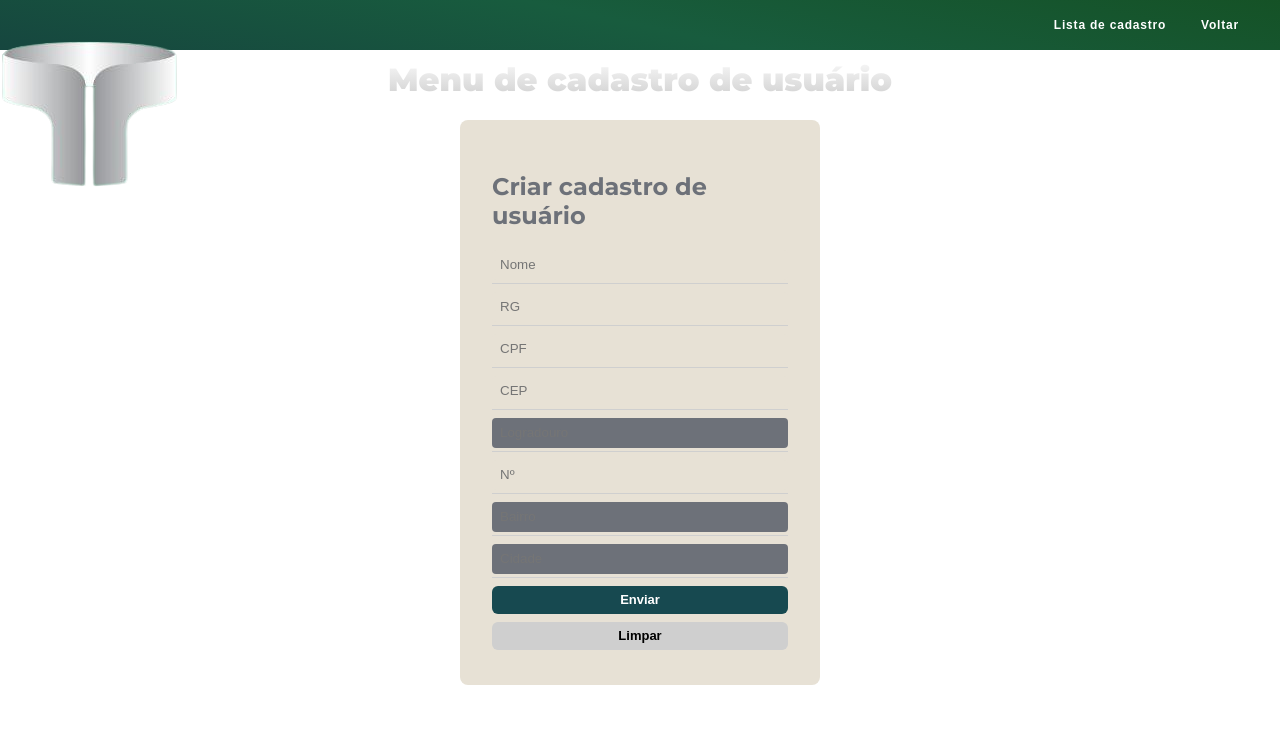
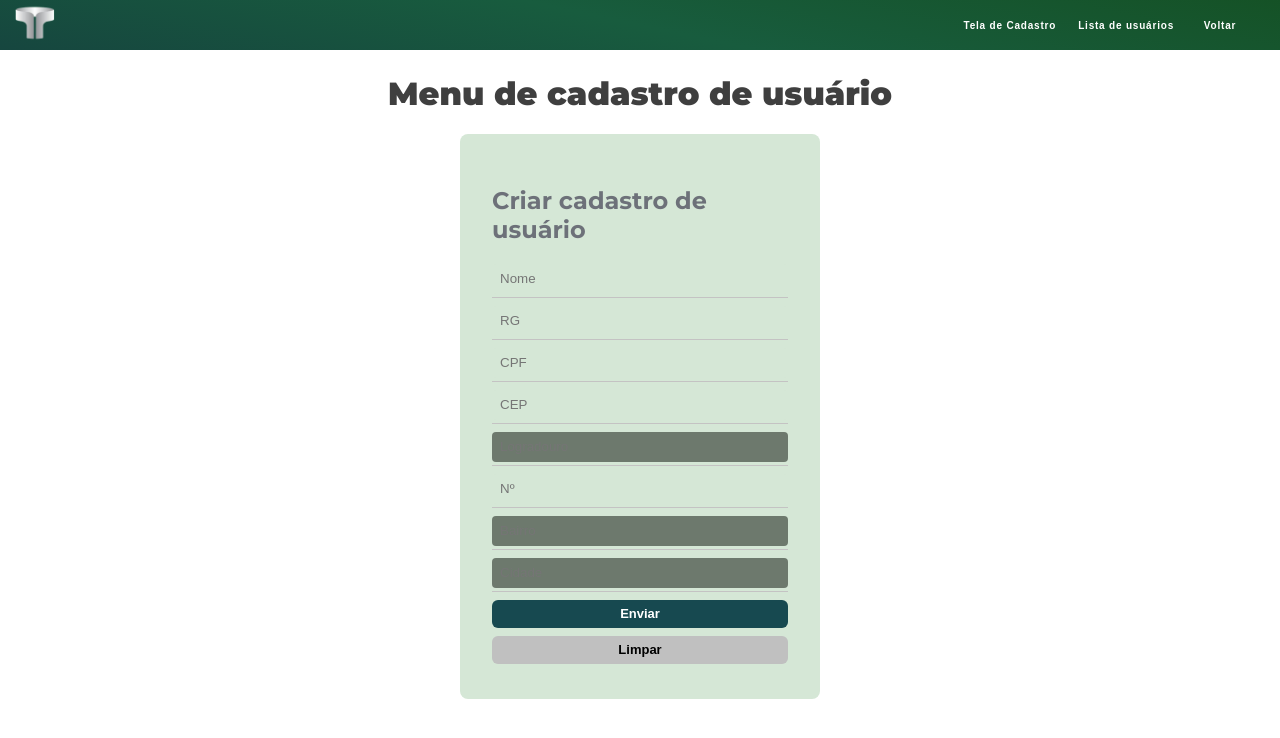
Before and after one commit to 01010111iz/Projeto-CRUD, a plain HTML site: page frontend/home/home.html in a window 1280 px wide. Drawn offline with Linux system fonts and the light colour scheme.

Commit message:
Repositório com projetos back e front end

```diff
--- a/frontend/css/home.css
+++ b/frontend/css/home.css
@@ -1,42 +1,22 @@
-@import url('https://fonts.googleapis.com/css2?family=Montserrat:ital,wght@0,100;0,200;0,300;0,400;0,500;0,600;0,700;0,800;0,900;1,100;1,200;1,300;1,400;1,500;1,600;1,700;1,800;1,900&display=swap');
-
 h4{
-  margin:10}
-
-.Tora{
-  height: 3px;
-}
-
-.link{
-  background: transparent;
-  text-align: center;
-  align-items: center;
-  display: flex;
-  justify-content: end;
+  margin:10;
 }
 
 .button-link{
-  display: flex;
+  cursor: pointer;
   margin: 5px;
   border: none;
+  border-radius: 10px;
+  background: transparent;
+  color: #ffffff;
+  font-weight: bold;
+  font-size: 10px;
+  height: 30px;
   width: auto;
-  border-radius: 10px;
-  font-size: 12px;
-  font-weight: bold;
-  height: 20px;
   letter-spacing: .05rem;
   position: relative;
   overflow: hidden;
   z-index: 1;
-  cursor: pointer;
-}
-
-#list{
-  border-radius: 50px;
-  color: #ffffff;
-  background: transparent;
-  height: 30px;
-  width: 140px;
 }
 
 #logout{
@@ -59,7 +39,6 @@ h4{
   opacity: .4;
 }
 
-
 .formHeader {
   min-height: 60px;
   width: auto;
@@ -71,23 +50,20 @@ h4{
 }
 
 .cadastro {
-  margin-top: 10px;
+  margin: 24px;
   font-family: "Montserrat";
   font-weight: 900;
-  background: linear-gradient(180deg, #f9f9f9, #cfcfcf);
-  -webkit-background-clip: text;
-  background-clip: text;
-  -webkit-text-fill-color: transparent;
   display: flex;
   justify-content: center;
   align-items: center;
+  color: #0c0c0cc9;
 }
 
 .content {
   margin: auto;
   min-height: 400px;
   width: 360px;
-  background-color: #e7e1d5;
+  background-color: #d5e7d6;
   box-sizing: border-box;
   padding: 32px;
   border-radius: 8px;
@@ -118,20 +94,19 @@ input {
   padding-left: 8px;
   outline: unset;
   border-radius: 4px;
-  background: #e7e1d5;
-  color: #6d7179;
+  background: #d5e7d6;
 }
 
 :disabled{
-  color: #e7e1d5;
-  background-color: #6d7179;
+  color: #0c0c0c;
+  background-color: #6d796d;
 }
 
 .border {
   height: 1px;
   width: 100%;
   margin-bottom: 8px;
-  background-color: #cfcfcf;
+  background-color: #c4c3c3;
 }
 
 .border-address {
@@ -148,6 +123,7 @@ button {
   align-items: center;
   justify-content: center;
 }
+
 .button {
   outline: none;
   background: #174950;
@@ -169,10 +145,9 @@ button {
   opacity: .8;
 }
 
-
 .button-res {
   outline: none;
-  background: #cfcfcf;
+  background: #c0c0c0;
   font-weight: bold;
   font-size: 13px;
   border-radius: 6px;
--- a/frontend/css/main.css
+++ b/frontend/css/main.css
@@ -27,7 +27,7 @@ body{
     color: #ffffff;
     font-weight: bold;
     font-size: 10px;
-    height: 20px;
+    height: 30px;
     letter-spacing: .05rem;
     position: relative;
     overflow: hidden;
@@ -43,7 +43,7 @@ body{
     color: #ffffff;
     font-weight: bold;
     font-size: 10px;
-    height: 20px;
+    height: 30px;
     letter-spacing: .05rem;
     position: relative;
     overflow: hidden;
@@ -63,6 +63,10 @@ body{
     height: 30px;
     width: auto;
 }
+
+.registerButton:active, .listButton:active{
+    opacity: .4;
+  }
 
 .main{
     padding-bottom: 2.5rem;
--- a/frontend/css/put.css
+++ b/frontend/css/put.css
@@ -1,100 +1,75 @@
-@import url("https://fonts.googleapis.com/css2?family=Montserrat:ital,wght@0,100;0,200;0,300;0,400;0,500;0,600;0,700;0,800;0,900;1,100;1,200;1,300;1,400;1,500;1,600;1,700;1,800;1,900&display=swap");
-body {
-  margin: 0;
-  padding: 0;
-  font-family: "Montserrat", sans-serif, "Segoe UI", Tahoma, Geneva, Verdana;
-  font-style: normal;
-  min-height: 98.4vh;
-  height: auto;
-  background: linear-gradient(192deg, #155226, #185c3e, #16463f);
-  background-repeat: no-repeat;
-  font-weight: 700;
+.back{
+  cursor: pointer;
+  margin: 5px;
+  margin-right: 30px;
+  border: none;
+  border-radius: 10px;
+  background: transparent;
+  color: #ffffff;
+  font-weight: bold;
+  font-size: 10px;
+  height: 30px;
+  width: auto;
+  letter-spacing: .05rem;
+  position: relative;
+  overflow: hidden;
+  z-index: 1;
 }
 
-h1 {
-  margin-top: 40px;
-  font-size:xxx-large;
-  font-family: "Montserrat";
-  font-weight: bolder;
-  background: linear-gradient(180deg, #f9f9f9, #e7e1d5);
-  -webkit-background-clip: text;
-  background-clip: text;
-  -webkit-text-fill-color: transparent;
+.back:hover{
+  border-radius: 50px;
+  background: #ffffff39;
+  height: 30px;
+  width: auto;
+}
+
+.back:active{
+  opacity: .4;
+}
+
+.table{
   display: flex;
   justify-content: center;
   align-items: center;
+  flex-direction: column;
 }
 
-.div-link{
-  display: flex;
-  justify-content: end;
-  align-items: center;
-  margin: 10px 80px;
+.TableTitle{
+  font-size: 40px;
+  font-weight: 600;
+  letter-spacing: .05rem;
+  color: #0c0c0cc9;
 }
 
-.link{
-  width: auto;
-  color: #ffffff;
-  background: transparent;
+.TableContent{
+  width: 500px;
+  height: auto;
+  background: #d5e7d6;
   border-radius: 10px;
-  border: none;
+  text-transform: capitalize;
   font-size: 15px;
-  font-weight: bold;
-  height: 30px;
-  letter-spacing: .05rem;
+  letter-spacing: .04rem;
 }
 
-.link:hover{
-  border-radius: 50px;
-  background: #ffffff39;
-  height: 30px;
-  width: 60px;
+.Buttons{
+  display: flex;
+  justify-content: space-evenly;
 }
 
-.link:active{
-  opacity: .4;
+#editButton, #deleteButton{
+  cursor: pointer;
+  height: 28px;
+  width: auto;
+  transition: all 1s;
 }
 
-#table{
-  display: flex;
-  justify-content: center;
-  flex-direction: column;
-  align-items: center;
+#deleteButton:hover, #deleteButton:focus{
+  position: relative;
+  animation: spin 4s linear infinite;
 }
 
-#data-head {
-  font-family: "Montserrat", sans-serif;
-  font-size: x-large;
-  text-transform: capitalize;
-  box-sizing: border-box;
-  width: 500px;
-  height: auto;
-  border-radius: 8px;
-  color: #1f1f1f;
-  background-color: #e7e1d5c9;;
+#editButton:active, #deleteButton:active{
+  opacity: .3;
 }
 
-ul{
-  font-weight: lighter;
-}
-
-#bar{
-  height: 1px;
-  width: 100%;
-  color: #0f0f0f;
-}
-
-img {
-  height: 30px;
-  width: auto;
-  margin-left: 130px;
-  margin-top: 10px;
-  margin-bottom: 10px;
-  outline: none;
-  cursor: pointer;
-}
-
-
-img:active {
-  opacity: 0.7;
-}
+@keyframes spin {100%{-webkit-transform: rotateX(360deg); transform: rotate(360deg);}}
--- a/frontend/css/style.css
+++ b/frontend/css/style.css
@@ -1,3 +1,4 @@
+@import url('https://fonts.googleapis.com/css2?family=Montserrat:ital,wght@0,100;0,200;0,300;0,400;0,500;0,600;0,700;0,800;0,900;1,100;1,200;1,300;1,400;1,500;1,600;1,700;1,800;1,900&display=swap');
 body {
     margin: 0;
     padding: 0;
@@ -16,4 +17,42 @@ body {
     justify-content: space-between;
     background: linear-gradient(192deg, #155226, #185c3e, #16463f);
     align-items: center;
+
 }
+
+img{
+  height: 40px;
+  margin: 5px 15px;
+}
+
+.btns{
+  display: flex;
+}
+
+.registerButton, .listButton {
+    cursor: pointer;
+    margin: 5px;
+    border: none;
+    border-radius: 10px;
+    background: transparent;
+    color: #ffffff;
+    font-weight: bold;
+    font-size: 10px;
+    height: 30px;
+    width: auto;
+    letter-spacing: .05rem;
+    position: relative;
+    overflow: hidden;
+    z-index: 1;
+}
+
+.registerButton:hover, .listButton:hover{
+    border-radius: 50px;
+    background: #ffffff39;
+    height: 30px;
+    width: auto;
+}
+
+.registerButton:active, .listButton:active{
+  opacity: .4;
+}
--- a/frontend/home/home.html
+++ b/frontend/home/home.html
@@ -12,14 +12,13 @@
   <body>
     <div class="header">
       <div class="Tora"><img src="../img/tora logo.png" alt=""></div>
-      <div class="link">
-        <h4><button class="button-link" id="list" onclick="buttonList()">Lista de cadastro</button></h4>
-        <h4><button class="button-link" id="logout" onclick="logoutButton()">Voltar</button></h4>
+      <div class="btns">
+        <button class="registerButton" onclick="Records()"> Tela de Cadastro</button>
+        <button class="listButton" onclick="UserList()">Lista de usuários</button>
+        <button class="button-link" id="logout" onclick="logoutButton()">Voltar</button>
       </div>
     </div>
     <div class="main">
-
-
       <div class="formHeader">
         <h1 class="cadastro">Menu de cadastro de usuário</h1>
       </div>
@@ -63,5 +62,6 @@
   <script type="text/javascript" src="./FileSaver.js"></script>
   <script type="text/javascript" src="./index.js"></script>
   <script src="./logoutButton.js"></script>
+  <script src="../main/main.js"></script>
   <script src="./zip code/zipCode.js"></script>
 </html>
```
Also changed, not shown: frontend/put/modal/modal.css (+6 -5 lines), frontend/put/put.html (+30 -17 lines), frontend/put/put.js (+6 -3 lines), frontend/img/delete button.png (added), frontend/img/edit button.png (added).
